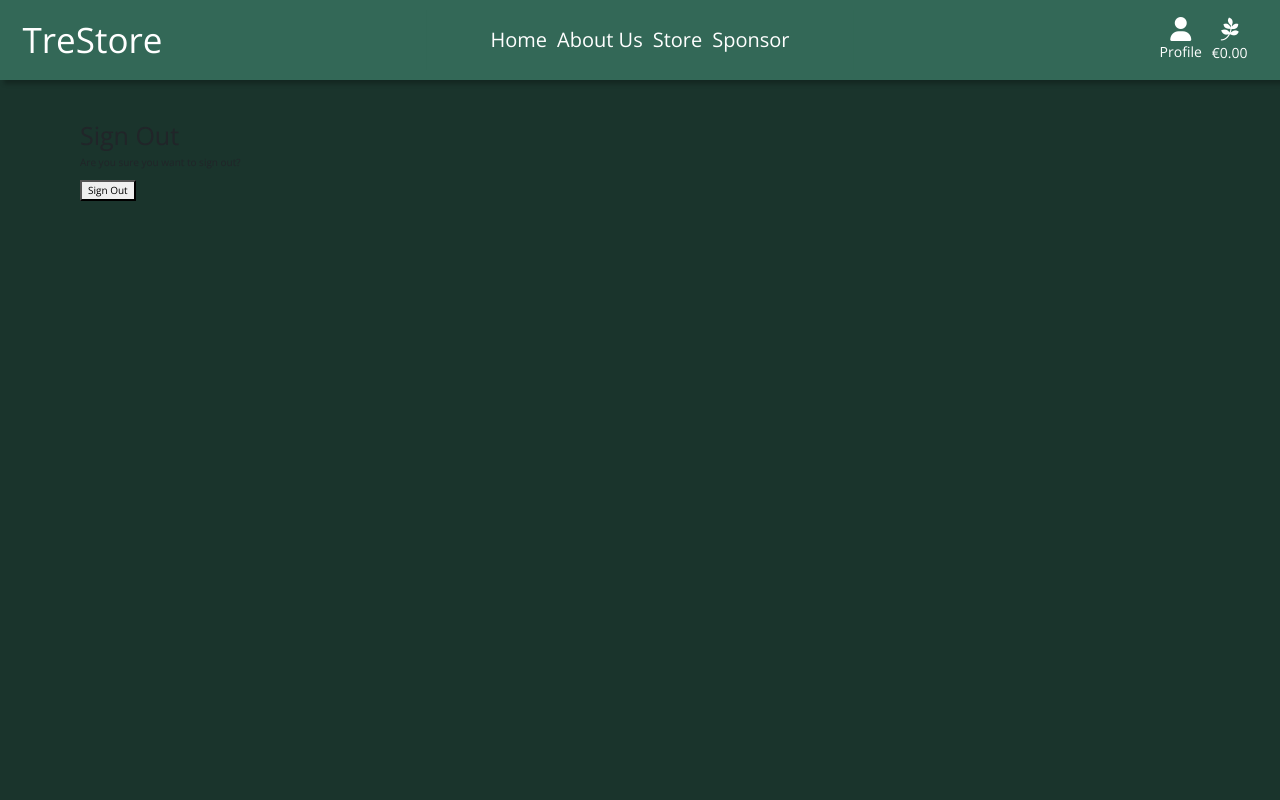
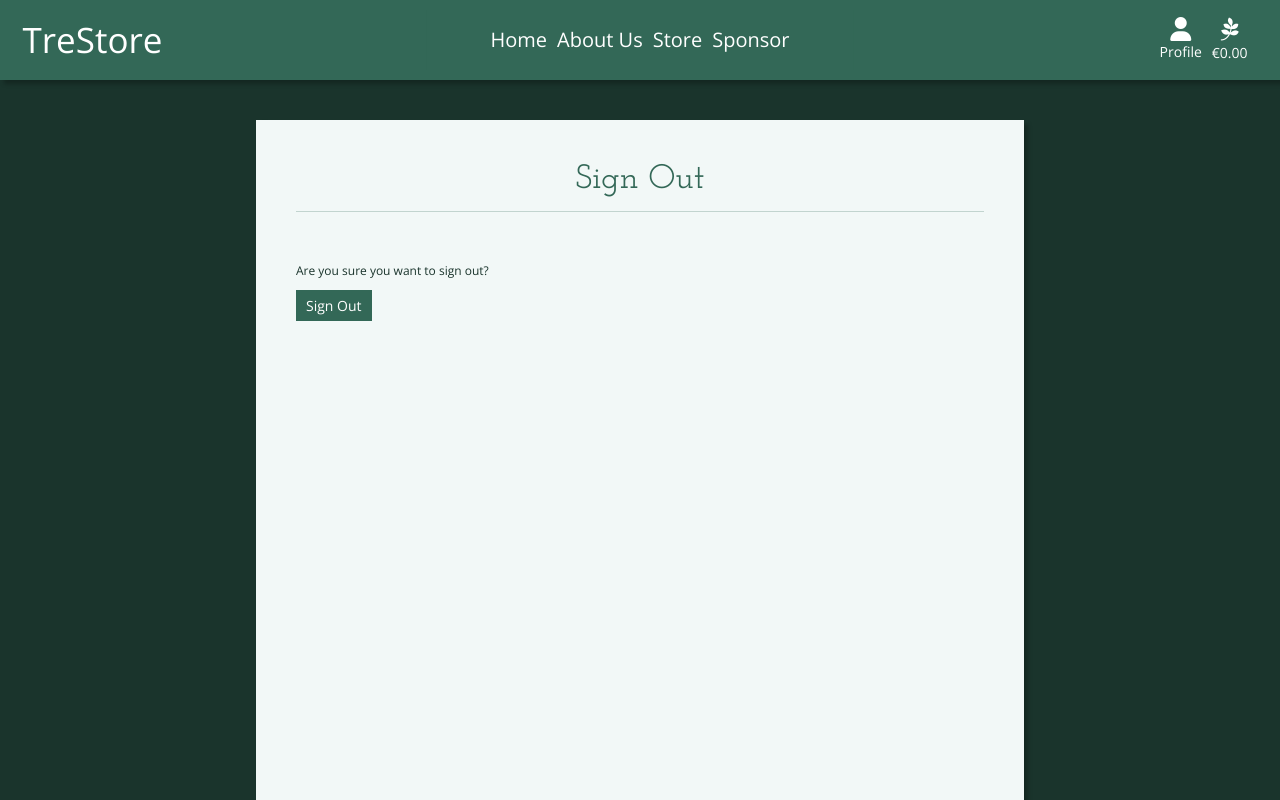
Before and after one commit to zackgithuboriginal/trestore-milestone-project-4, a Django app: page /accounts/logout/ in a window 1280 px wide. Run offline with Django 3.2, Linux system fonts and the light colour scheme; a user stored in the database is signed in; parts of the project's set-up code (start-up, migrations or seed data) failed here and were passed over; some libraries are stand-ins or nearby versions.

Commit message:
Updated allauth logout page

```diff
--- a/templates/allauth/account/logout.html
+++ b/templates/allauth/account/logout.html
@@ -5,7 +5,13 @@
 {% block head_title %}{% trans "Sign Out" %}{% endblock %}
 
 {% block inner_content %}
+<div class="allauth-container row">
+    <div class="col-12 allauth-body">
+    <div class="page-title font-color-green">
         <h1>{% trans "Sign Out" %}</h1>
+        <hr>
+    </div>
+
 
     <p>{% trans 'Are you sure you want to sign out?' %}</p>
 
@@ -14,8 +20,10 @@
       {% if redirect_field_value %}
       <input type="hidden" name="{{ redirect_field_name }}" value="{{ redirect_field_value }}"/>
       {% endif %}
-  <button type="submit">{% trans 'Sign Out' %}</button>
+      <button class="allauth-submit" type="submit">{% trans 'Sign Out' %}</button>
     </form>
+    </div>
+</div>
 
 
 {% endblock %}
```
Lines whose indentation alone changed are shown as unchanged.
